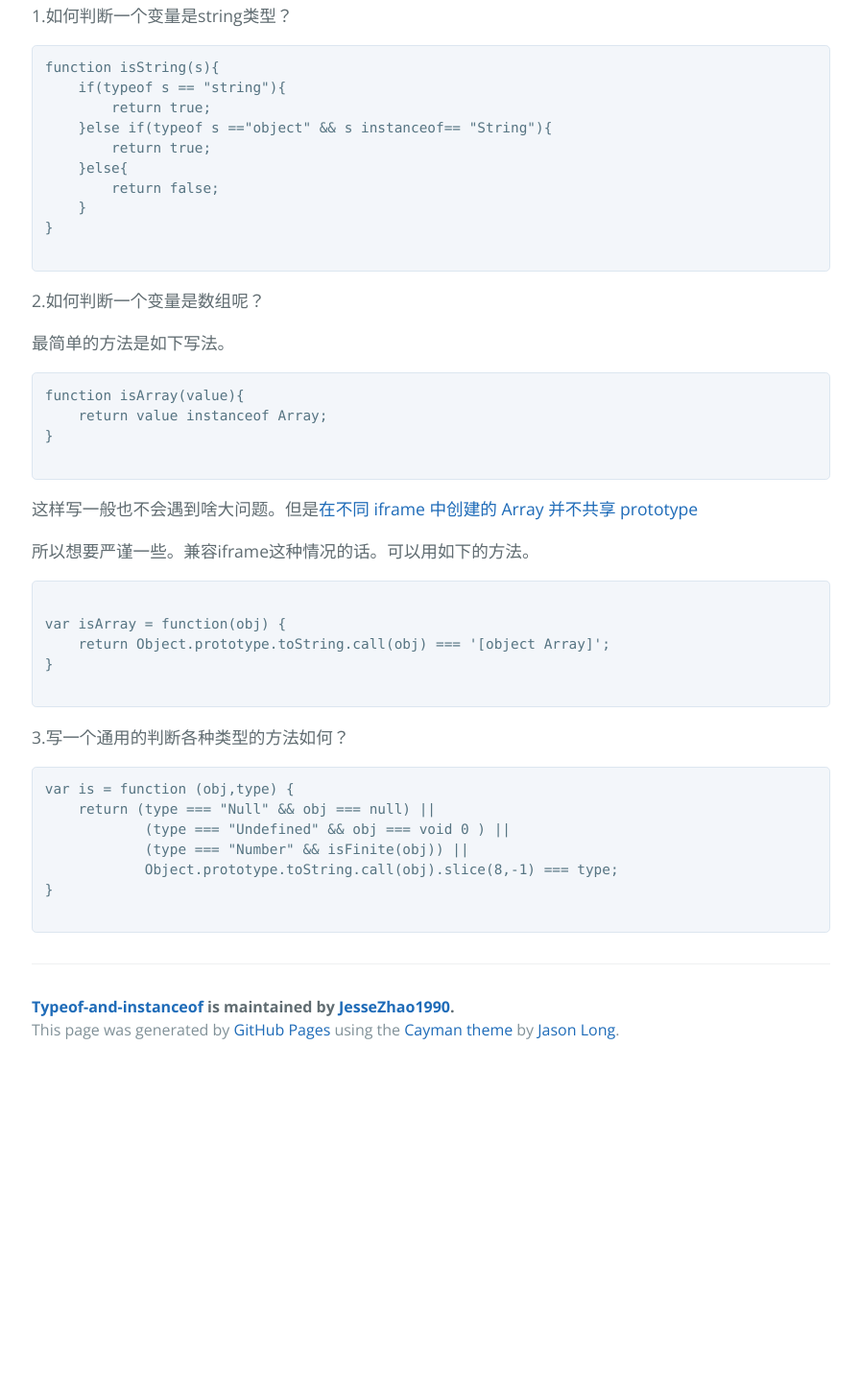
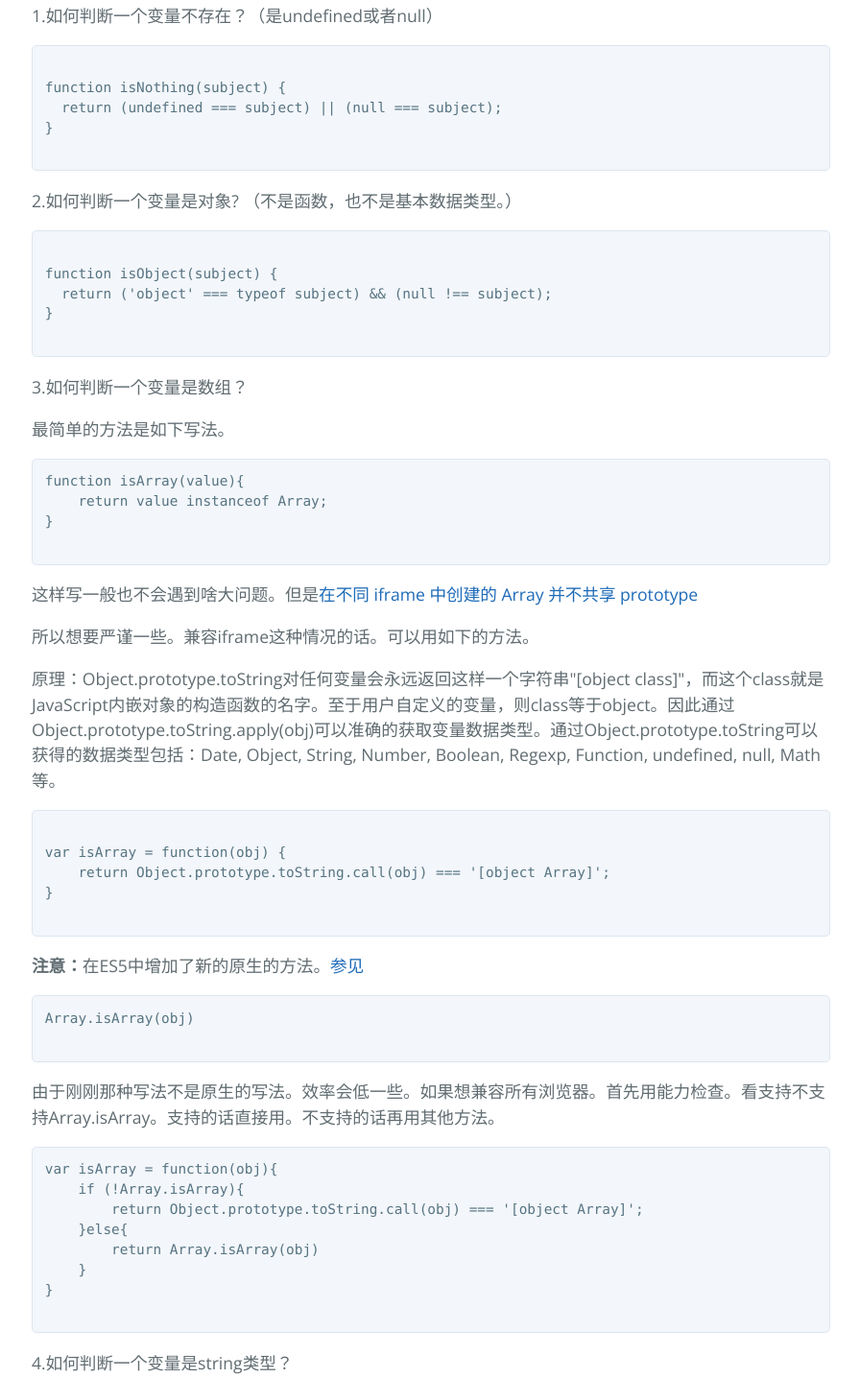
Before and after one commit to JesseZhao1990/typeof-and-instanceof, a plain HTML site: page index.html in a window 1280 px wide. Shown: the part 2009-3445 px from the top of the page at 96% size, without its empty margins (191-1087 px from the left). Before the commit the page ends 3126 px from the top, so only its background shows below. Drawn offline with nearby package versions, Linux system fonts and the light colour scheme.

Commit message:
Create gh-pages branch via GitHub

```diff
--- a/index.html
+++ b/index.html
@@ -81,7 +81,66 @@ a instanceof String  //true
 
 <p>那接下来思考一下几个问题：</p>
 
-<p>1.如何判断一个变量是string类型？</p>
+<p>1.如何判断一个变量不存在？（是undefined或者null）</p>
+
+<pre><code>
+function isNothing(subject) {
+  return (undefined === subject) || (null === subject);
+}
+
+</code></pre>
+
+<p>2.如何判断一个变量是对象? （不是函数，也不是基本数据类型。）</p>
+
+<pre><code>
+function isObject(subject) {
+  return ('object' === typeof subject) &amp;&amp; (null !== subject);
+}
+
+</code></pre>
+
+<p>3.如何判断一个变量是数组？</p>
+
+<p>最简单的方法是如下写法。</p>
+
+<pre><code>function isArray(value){
+    return value instanceof Array;
+}
+
+</code></pre>
+
+<p>这样写一般也不会遇到啥大问题。但是<a href="http://perfectionkills.com/instanceof-considered-harmful-or-how-to-write-a-robust-isarray/">在不同 iframe 中创建的 Array 并不共享 prototype</a></p>
+
+<p>所以想要严谨一些。兼容iframe这种情况的话。可以用如下的方法。</p>
+
+<p>原理：Object.prototype.toString对任何变量会永远返回这样一个字符串"[object class]"，而这个class就是JavaScript内嵌对象的构造函数的名字。至于用户自定义的变量，则class等于object。因此通过Object.prototype.toString.apply(obj)可以准确的获取变量数据类型。通过Object.prototype.toString可以获得的数据类型包括：Date, Object, String, Number, Boolean, Regexp, Function, undefined, null, Math等。</p>
+
+<pre><code>
+var isArray = function(obj) {
+    return Object.prototype.toString.call(obj) === '[object Array]';
+}
+
+</code></pre>
+
+<p><strong>注意：</strong>在ES5中增加了新的原生的方法。<a href="https://developer.mozilla.org/en-US/docs/Web/JavaScript/Reference/Global_Objects/Array/isArray">参见</a></p>
+
+<pre><code>Array.isArray(obj)
+
+</code></pre>
+
+<p>由于刚刚那种写法不是原生的写法。效率会低一些。如果想兼容所有浏览器。首先用能力检查。看支持不支持Array.isArray。支持的话直接用。不支持的话再用其他方法。</p>
+
+<pre><code>var isArray = function(obj){
+    if (!Array.isArray){
+        return Object.prototype.toString.call(obj) === '[object Array]';
+    }else{
+        return Array.isArray(obj)
+    }
+}
+
+</code></pre>
+
+<p>4.如何判断一个变量是string类型？</p>
 
 <pre><code>function isString(s){
     if(typeof s == "string"){
@@ -95,28 +154,15 @@ a instanceof String  //true
 
 </code></pre>
 
-<p>2.如何判断一个变量是数组呢？</p>
+<p>5.如何判断一个变量是function类型？</p>
 
-<p>最简单的方法是如下写法。</p>
-
-<pre><code>function isArray(value){
-    return value instanceof Array;
+<pre><code>function isFunction(obj){
+    return typeof(obj)=="function";
 }
 
 </code></pre>
 
-<p>这样写一般也不会遇到啥大问题。但是<a href="http://perfectionkills.com/instanceof-considered-harmful-or-how-to-write-a-robust-isarray/">在不同 iframe 中创建的 Array 并不共享 prototype</a></p>
-
-<p>所以想要严谨一些。兼容iframe这种情况的话。可以用如下的方法。</p>
-
-<pre><code>
-var isArray = function(obj) {
-    return Object.prototype.toString.call(obj) === '[object Array]';
-}
-
-</code></pre>
-
-<p>3.写一个通用的判断各种类型的方法如何？</p>
+<p>6.写一个通用的判断各种类型的方法如何？</p>
 
 <pre><code>var is = function (obj,type) {
     return (type === "Null" &amp;&amp; obj === null) ||
```
Also changed, not shown: params.json (+1 -1 lines).
